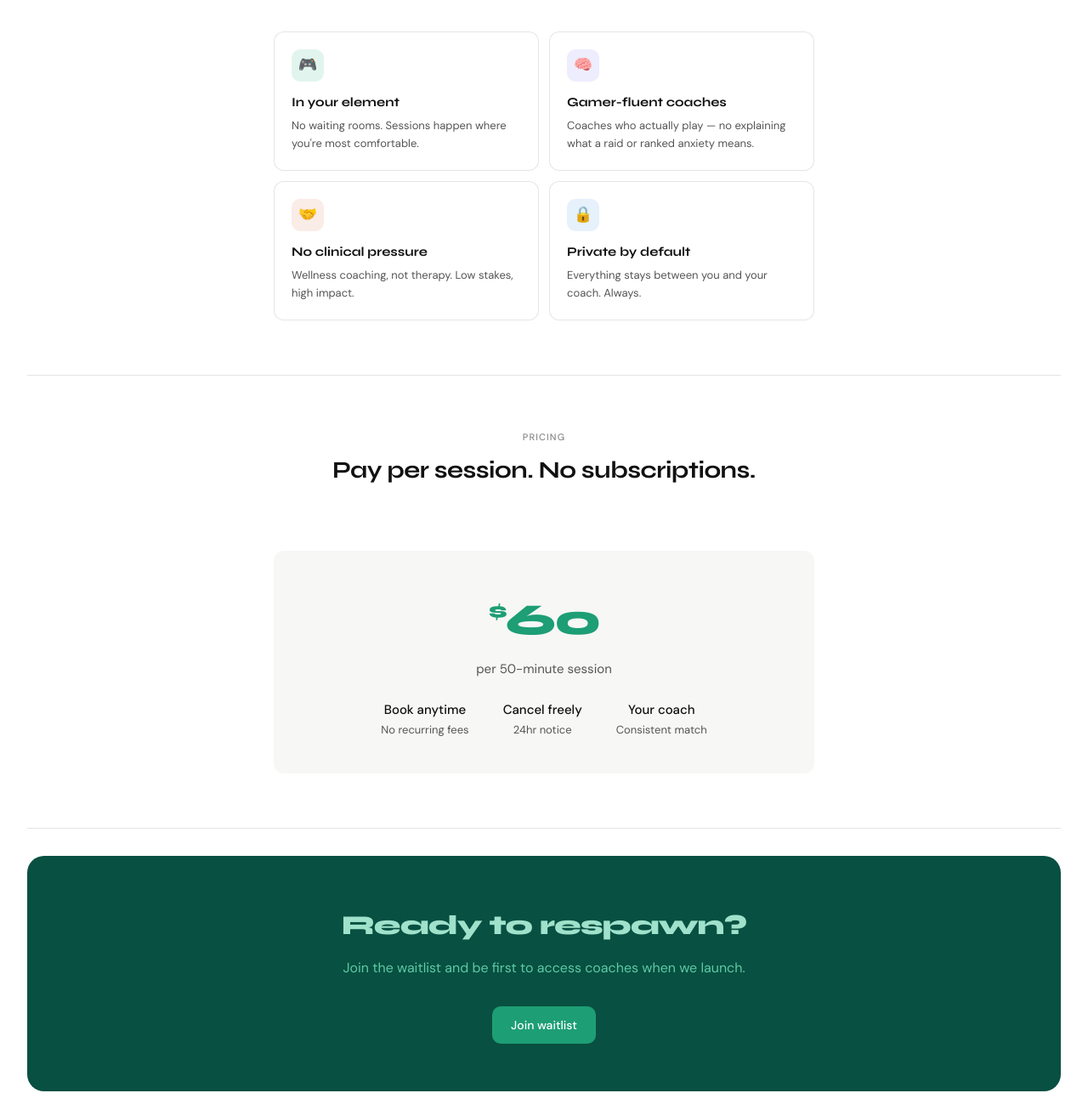
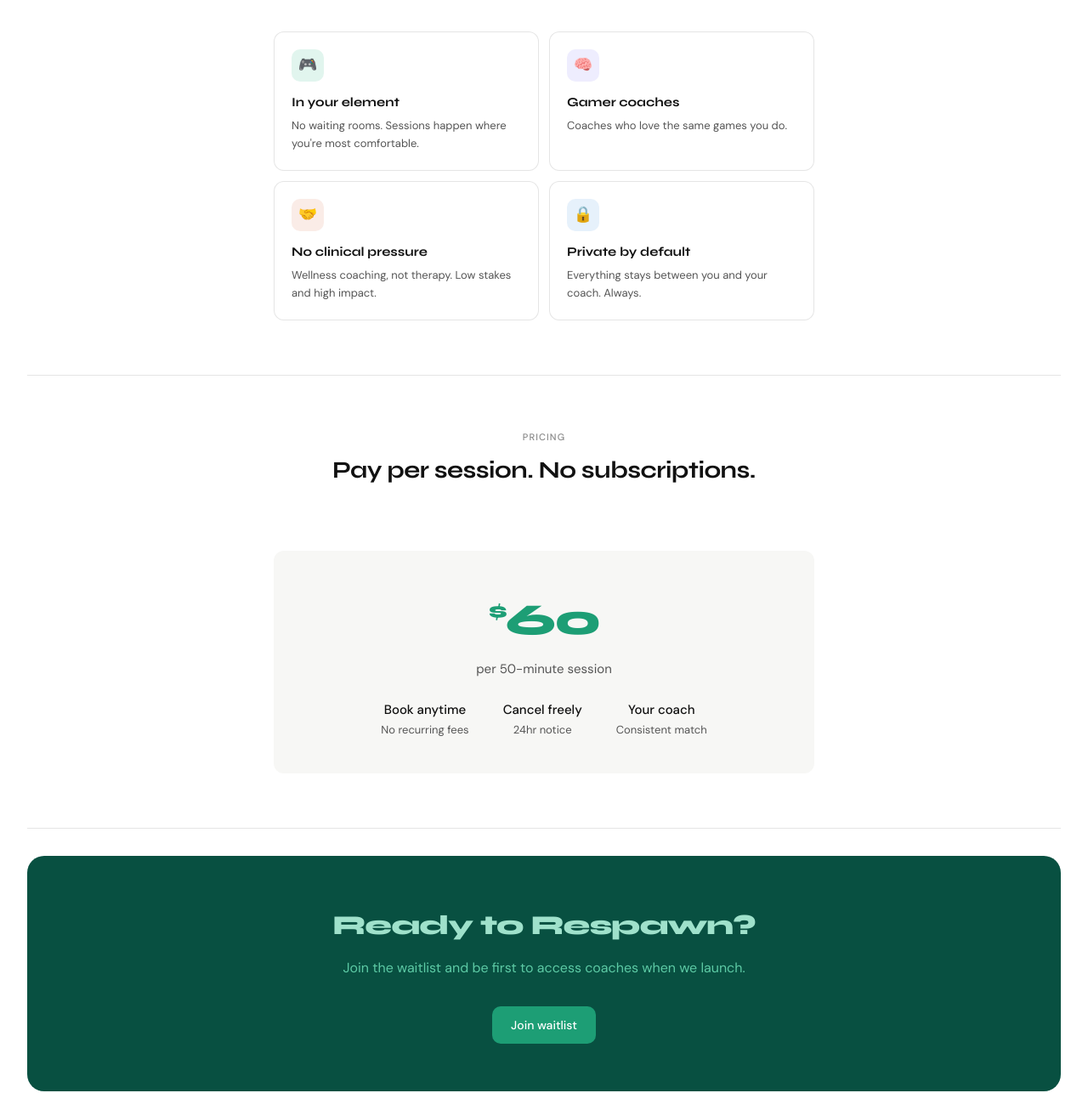
Before and after one commit to charliesun14-max/Respawn, a plain HTML site: page index.html in a window 1280 px wide. Shown: the part 1303-2589 px from the top of the page at 85% size. Drawn offline with Linux system fonts and the light colour scheme; a script that the page names is missing.

Commit message:
Update index.html

```diff
--- a/index.html
+++ b/index.html
@@ -276,13 +276,13 @@
       </div>
       <div class="card">
         <div class="card-icon" style="background:#EEEDFE;">🧠</div>
-        <h3>Gamer-fluent coaches</h3>
-        <p>Coaches who actually play — no explaining what a raid or ranked anxiety means.</p>
+        <h3>Gamer coaches</h3>
+        <p>Coaches who love the same games you do.</p>
       </div>
       <div class="card">
         <div class="card-icon" style="background:#FAECE7;">🤝</div>
         <h3>No clinical pressure</h3>
-        <p>Wellness coaching, not therapy. Low stakes, high impact.</p>
+        <p>Wellness coaching, not therapy. Low stakes and high impact.</p>
       </div>
       <div class="card">
         <div class="card-icon" style="background:#E6F1FB;">🔒</div>
@@ -311,7 +311,7 @@
   <hr />
 
   <div class="cta-block">
-    <h2>Ready to respawn?</h2>
+    <h2>Ready to Respawn?</h2>
     <p>Join the waitlist and be first to access coaches when we launch.</p>
     <button data-tally-open="kd0xPr" data-tally-layout="modal" data-tally-auto-close="3000" class="cta-btn">Join waitlist</button>
   </div>
```
